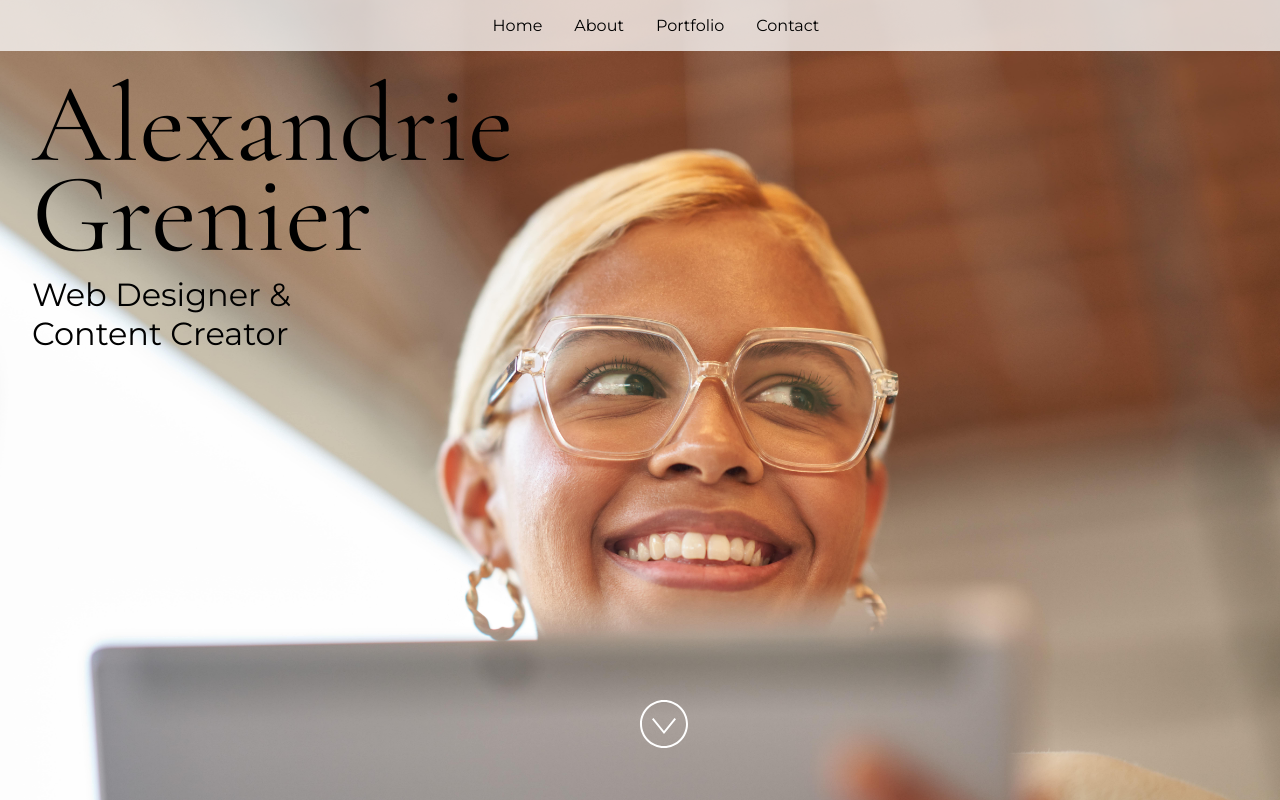
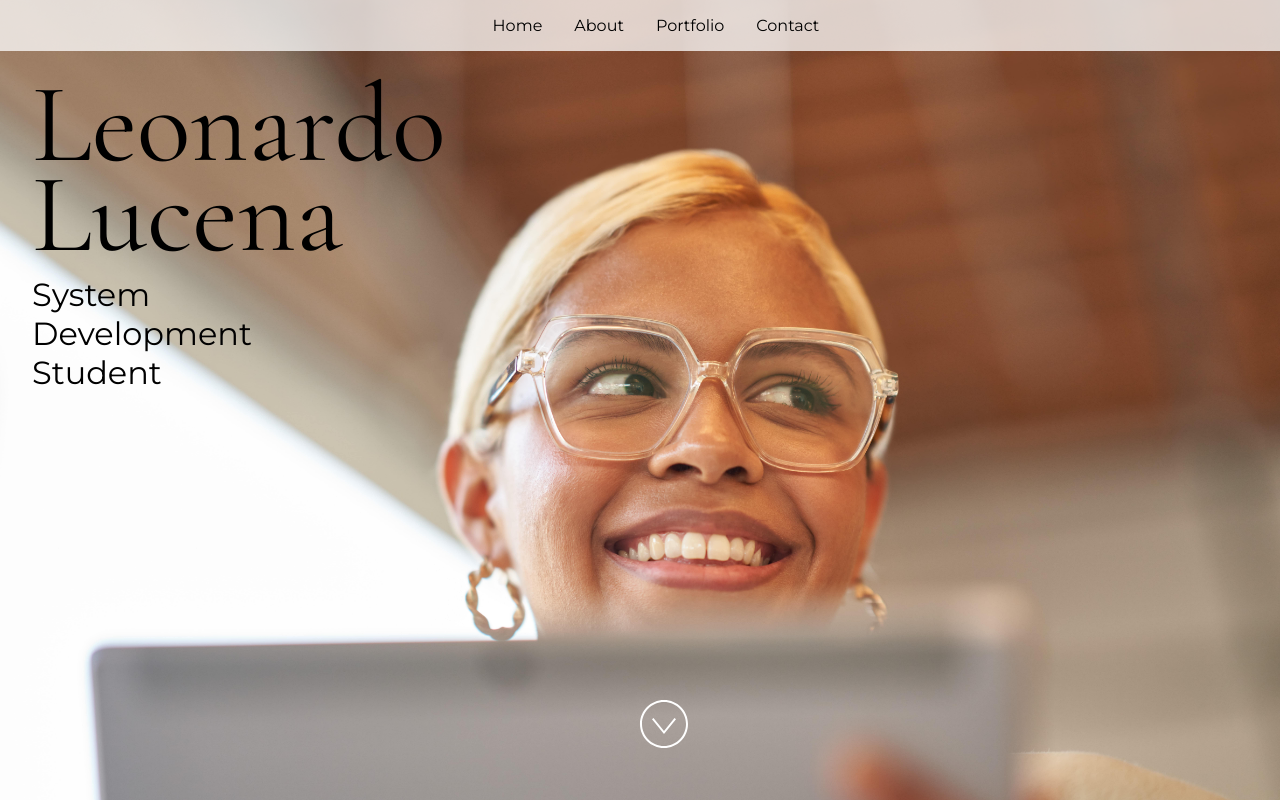
Before and after one commit to LeoRlucena/my-own-adventure, a React (Vite) app: page / in a window 1280 px wide. Built offline with nearby package versions, Linux system fonts and the light colour scheme.

Commit message:
updating siteProps with my own data

```diff
--- a/src/App.jsx
+++ b/src/App.jsx
@@ -24,15 +24,13 @@ import "./styles.css";
  * If you don't have one of the social sites listed, leave it as an empty string.
  */
 const siteProps = {
-  name: "Alexandrie Grenier",
-  title: "Web Designer & Content Creator",
-  email: "alex@example.com",
-  gitHub: "microsoft",
-  instagram: "microsoft",
-  linkedIn: "satyanadella",
-  medium: "",
-  twitter: "microsoft",
-  youTube: "Code",
+  name: "Leonardo Lucena",
+  title: "System Development Student",
+  email: "leorlucena@gmail.com",
+  gitHub: "https://github.com/LeoRlucena",
+  instagram: "https://www.instagram.com/leorlucena/",
+  linkedIn: "https://www.linkedin.com/in/leo-lucena24/",
+  youTube: "https://www.youtube.com/@LeoRlucena",
 };
 
 const primaryColor = "#4E567E";
```
